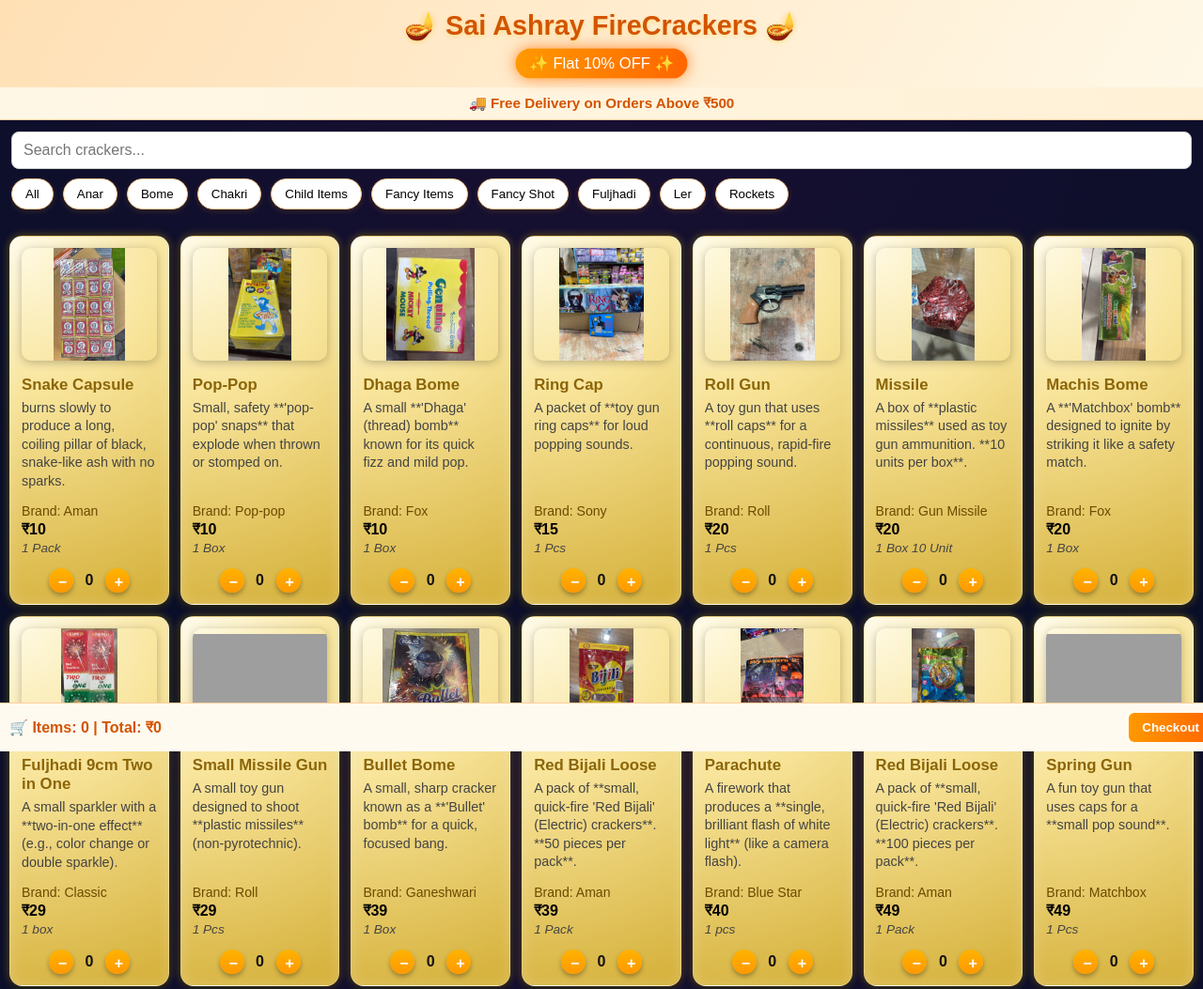
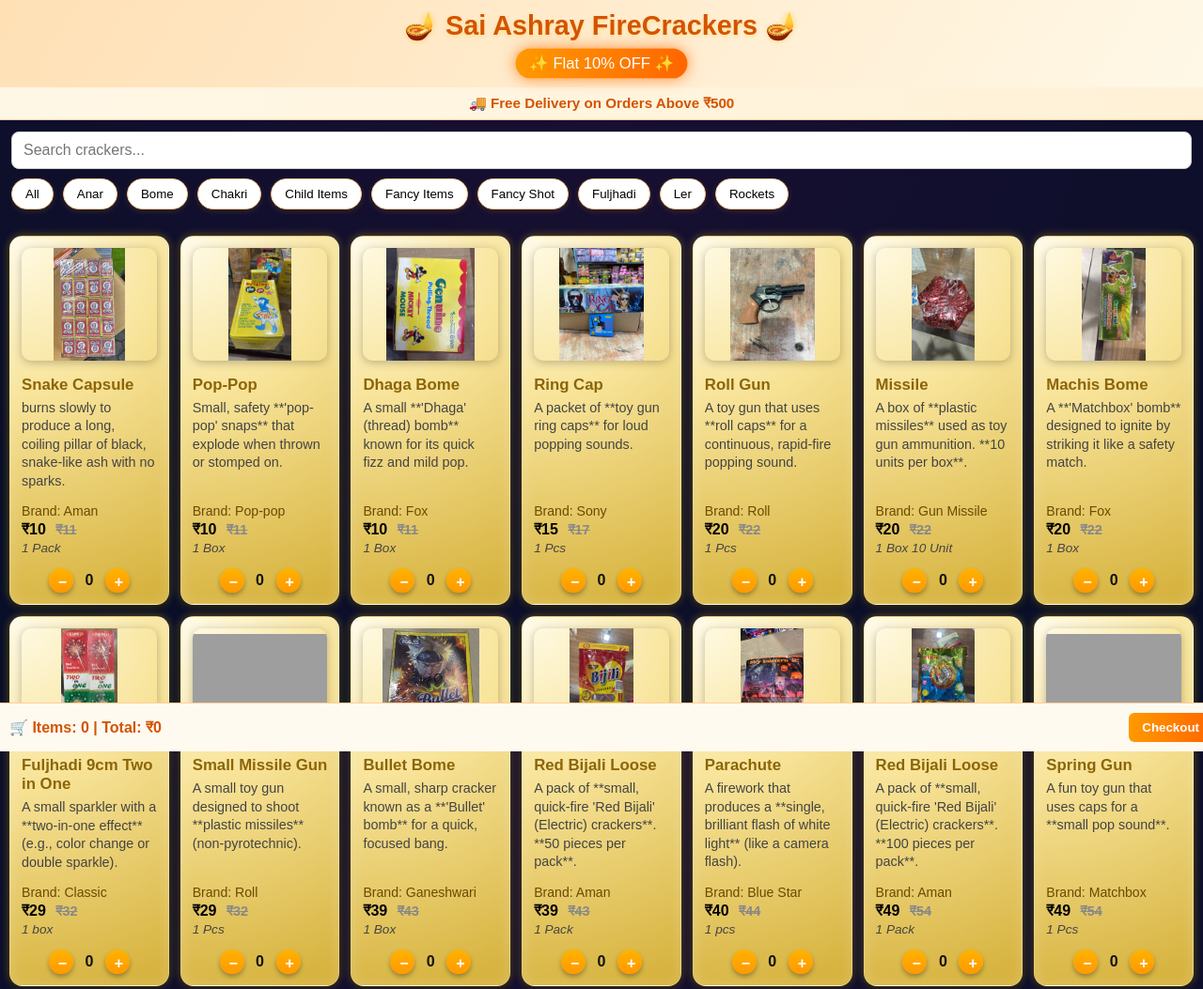
Before and after one commit to codewakshay27/my-website, a plain HTML site: page index.html in a window 1280 px wide. Shown: the top 1053 px of the page at 94% size. Drawn offline with Linux system fonts and the light colour scheme; no server answers; grey boxes are pictures that could not be loaded.

Commit message:
10% off price added and cut

```diff
--- a/app.js
+++ b/app.js
@@ -65,11 +65,18 @@ function renderProducts() {
 
     const meta = document.createElement("div");
     meta.className = "meta";
-    meta.innerHTML = `
-      <span>Brand: ${p.brand}</span>
-      <span>₹${p.price}</span>
-      <span>${p.quantity ? p.quantity : ""}</span>
-    `;
+    // 10% badhi hui (cut) price dikhane ke liye
+const increasedPrice = Math.round(p.price * 1.10);
+
+meta.innerHTML = `
+  <span>Brand: ${p.brand}</span>
+  <span>
+    ₹${p.price}
+    <s style="color:#888; font-size:0.9rem; margin-left:6px;">₹${increasedPrice}</s>
+  </span>
+  <span>${p.quantity ? p.quantity : ""}</span>
+`;
+
 
     const qtyRow = document.createElement("div");
     qtyRow.className = "qty-row";
--- a/styles.css
+++ b/styles.css
@@ -478,3 +478,6 @@ body.modal-open {
     padding: 15px 0;
   }
 }
+.products s {
+  color: #888;
+}
```
